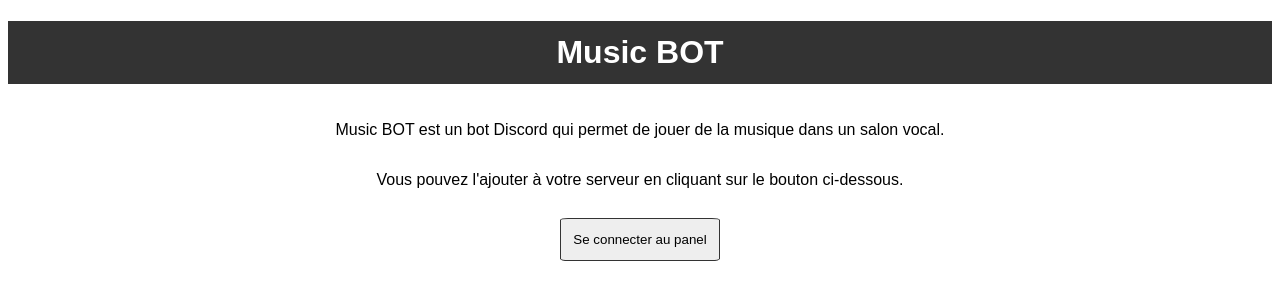
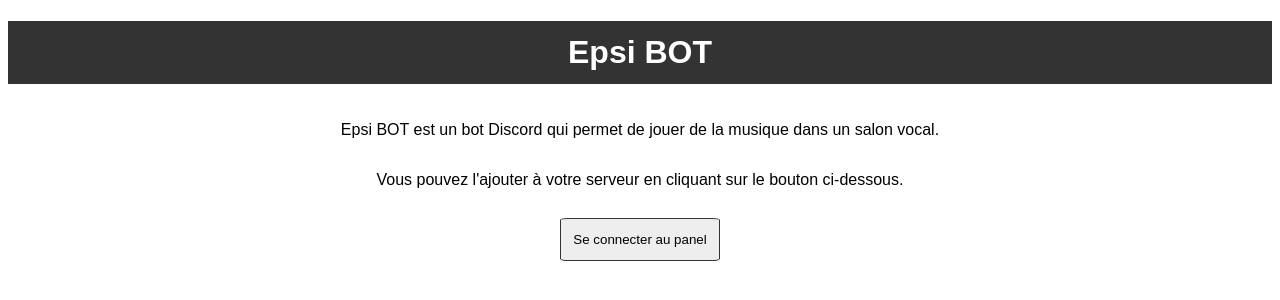
Before and after one commit to e-psi-lon/Epsi-BOT, a Python web app: template panel/templates/index.html in a window 1280 px wide. Shown: the top 300 px of the page. Run offline with Jinja, Linux system fonts and the light colour scheme; the template is opened without the code that fills it, so the values that code supplies are empty.

Commit message:
No more mention of Music Bot, now the official name is Epsi Bot

```diff
--- a/panel/templates/index.html
+++ b/panel/templates/index.html
@@ -2,13 +2,13 @@
 <html lang="fr">
 <head>
     <meta charset="UTF-8">
-    <title>Music BOT - Accueil</title>
+    <title>Epsi BOT - Accueil</title>
     <link href="{{ url_for('static', filename='style.css') }}" rel="stylesheet" type="text/css">
 </head>
 <body>
-<h1>Music BOT</h1>
+<h1>Epsi BOT</h1>
 <div class="main">
-    <p>Music BOT est un bot Discord qui permet de jouer de la musique dans un salon vocal.</p>
+    <p>Epsi BOT est un bot Discord qui permet de jouer de la musique dans un salon vocal.</p>
     <p>Vous pouvez l'ajouter à votre serveur en cliquant sur le bouton ci-dessous.</p>
     <button class="center connect" onclick="window.location.href={{ url_for('login') }}">Se connecter au panel</button>
 </div>
```
Also changed, not shown: README.md.
